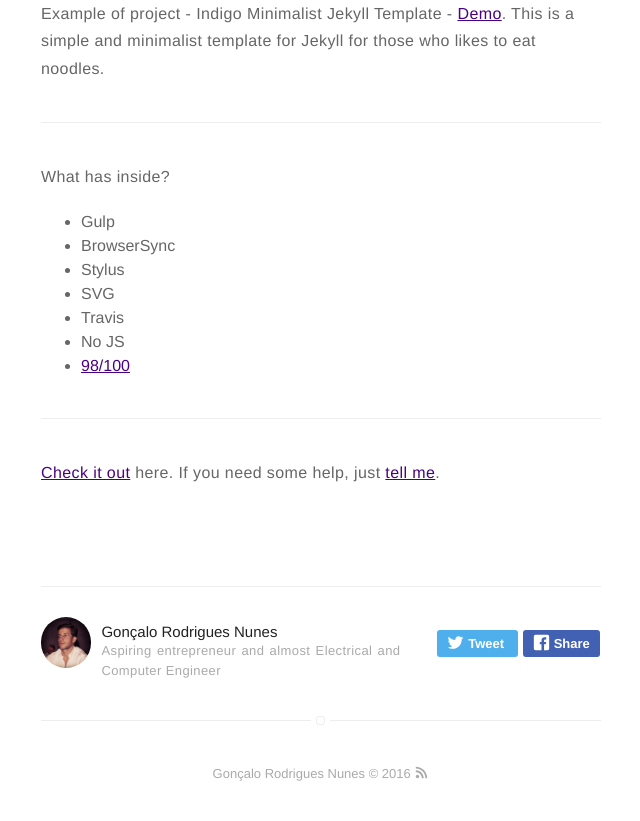
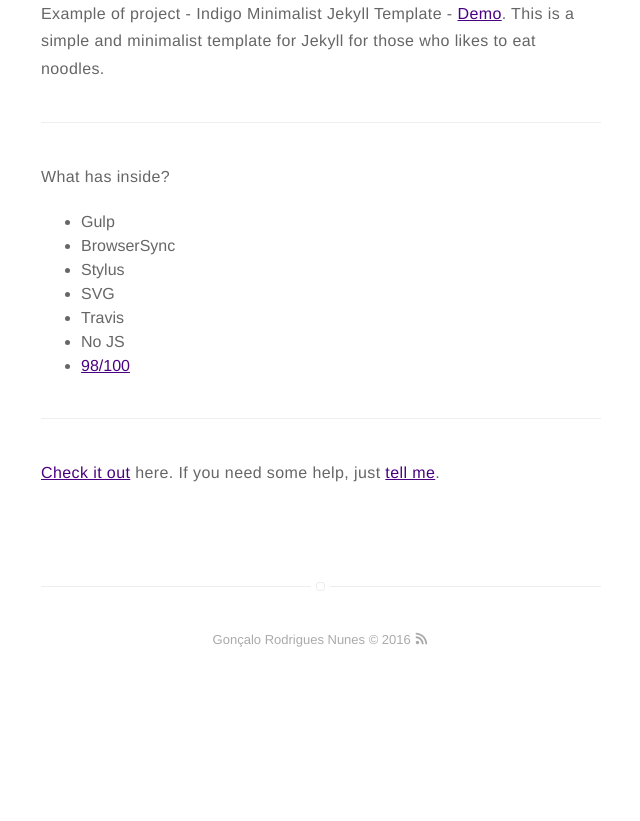
Before and after one commit to Gorbyy/gorbyy.github.io, a Jekyll site: the page built from _posts/2016-01-23-indigo-jekyll-theme.markdown, in a window 1280 px wide. Shown: the part 775-1596 px from the top of the page, without its empty margins (319-959 px from the left). Built offline with Jekyll 4.4.1, drawn with Linux system fonts in a browser that asks for light colours; after the commit the page ends 1462 px from its top, so only the background shows below that; part of the change alters nothing that is shown.

```diff
--- a/_config.yml
+++ b/_config.yml
@@ -10,7 +10,7 @@ description: An egocentric website
 external-image: false
 picture: assets/images/profile.jpg
 
-url: https://gorbyy.github.io/
+url: https://gorbyy.github.io
 # your url: http://USERNAME.github.io
 
 permalink: /:title/
@@ -82,10 +82,10 @@ related: true
 blog-nav-links: false
 
 # show author block at the end of a post ?
-show-author: true
+show-author: false
 
 # do you want some animations?
-animation: true
+animation: false
 
 sass:
     sass_dir: _sass
```
